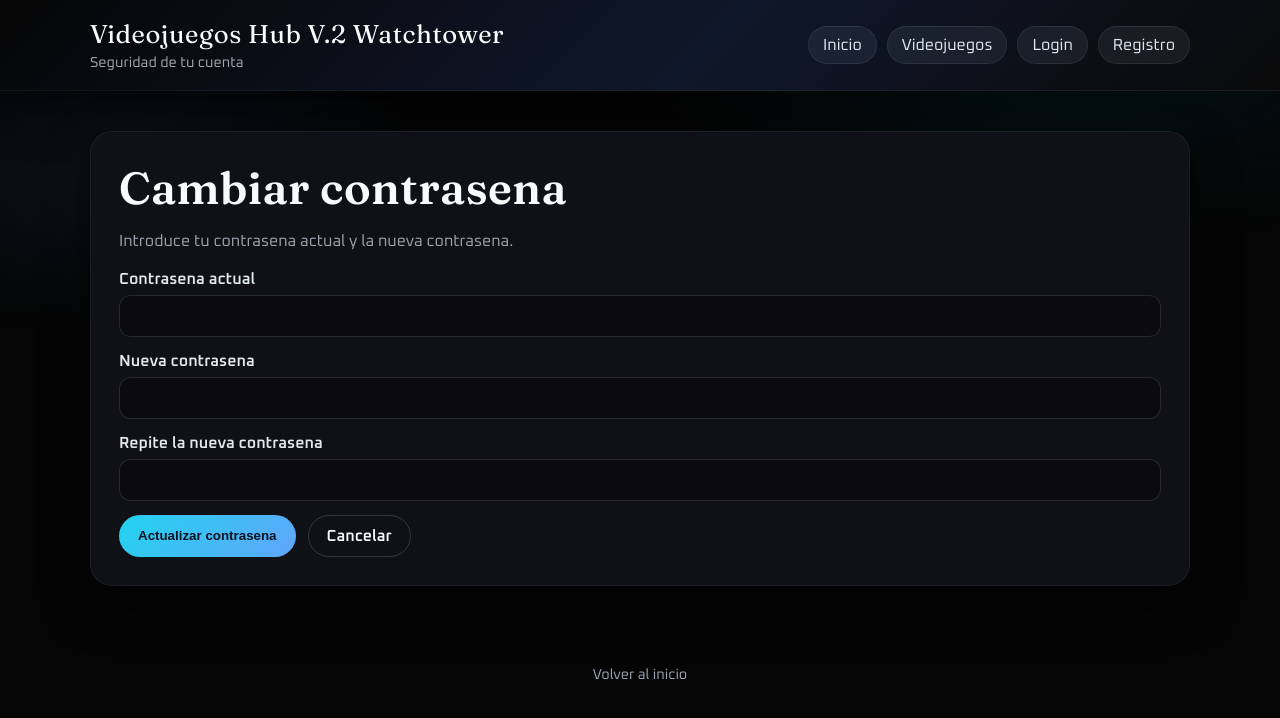
After one commit to SamusDanZ/fastapi-devops, a FastAPI app: template templates/cambiar_contrasena.html in a window 1280 px wide. The commit adds this page. Shown: the top 718 px of the page. Run offline with FastAPI, Linux system fonts and the light colour scheme; the template is opened without the code that fills it, so the values that code supplies are empty.

Commit message:
Commit Final 4

```diff
--- a/main.py
+++ b/main.py
@@ -329,6 +329,54 @@ async def do_login(request: Request,
 
     return RedirectResponse(url="/", status_code=303)
 
+# RUTA CAMBIAR CONTRASENA (Mostrar formulario)
+@app.get("/cambiar_contrasena")
+async def cambiar_contrasena(request: Request, current_user: User | None = Depends(get_current_user)):
+    if not current_user:
+        return RedirectResponse(url="/login", status_code=303)
+
+    return templates.TemplateResponse("cambiar_contrasena.html", {
+        "request": request,
+        "user": current_user,
+    })
+
+# RUTA CAMBIAR CONTRASENA (Procesar formulario)
+@app.post("/do_cambiar_contrasena")
+async def do_cambiar_contrasena(
+    request: Request,
+    current_password: Annotated[str, Form()],
+    new_password: Annotated[str, Form()],
+    confirm_password: Annotated[str, Form()],
+    current_user: User | None = Depends(get_current_user),
+):
+    if not current_user:
+        return RedirectResponse(url="/login", status_code=303)
+
+    if not current_user.check_password(current_password):
+        return templates.TemplateResponse("cambiar_contrasena.html", {
+            "request": request,
+            "user": current_user,
+            "error": "La contrasena actual no es correcta",
+        })
+
+    if new_password != confirm_password:
+        return templates.TemplateResponse("cambiar_contrasena.html", {
+            "request": request,
+            "user": current_user,
+            "error": "Las contrasenas nuevas no coinciden",
+        })
+
+    current_user.set_password(new_password)
+    db = get_db()
+    user_repo = UserRepository()
+    user_repo.actualizar_usuario(db, current_user)
+
+    return templates.TemplateResponse("cambiar_contrasena.html", {
+        "request": request,
+        "user": current_user,
+        "success": "Contrasena actualizada correctamente",
+    })
+
 # RUTA LOGOUT
 @app.get("/logout")
 async def logout(request: Request):
--- a/templates/base.html
+++ b/templates/base.html
@@ -21,6 +21,7 @@
           <a href="/puntuaciones">Puntuaciones usuarios</a>
           <a href="/insert_videojuegos">Insertar</a>
           <a href="/borrar_videojuegos">Borrar</a>
+          <a href="/cambiar_contrasena">Cambiar contrasena</a>
           {% if user.is_admin %}
           <a class="nav-admin" href="/admin">Admin</a>
           {% endif %}
--- /dev/null
+++ b/templates/cambiar_contrasena.html
@@ -0,0 +1,40 @@
+{% extends "base.html" %}
+
+{% block title %}Cambiar contrasena{% endblock %}
+{% block brand_sub %}Seguridad de tu cuenta{% endblock %}
+
+{% block content %}
+  <div class="container">
+    <section class="card stack">
+      <h1>Cambiar contrasena</h1>
+      <p>Introduce tu contrasena actual y la nueva contrasena.</p>
+
+      {% if error %}
+      <div class="notice error">{{ error }}</div>
+      {% endif %}
+
+      {% if success %}
+      <div class="notice">{{ success }}</div>
+      {% endif %}
+
+      <form class="form" method="post" action="/do_cambiar_contrasena">
+        <div class="form-row">
+          <label for="current_password">Contrasena actual</label>
+          <input type="password" id="current_password" name="current_password" required>
+        </div>
+        <div class="form-row">
+          <label for="new_password">Nueva contrasena</label>
+          <input type="password" id="new_password" name="new_password" required>
+        </div>
+        <div class="form-row">
+          <label for="confirm_password">Repite la nueva contrasena</label>
+          <input type="password" id="confirm_password" name="confirm_password" required>
+        </div>
+        <div class="actions">
+          <button class="btn" type="submit">Actualizar contrasena</button>
+          <a class="btn btn-ghost" href="/">Cancelar</a>
+        </div>
+      </form>
+    </section>
+  </div>
+{% endblock %}
```
